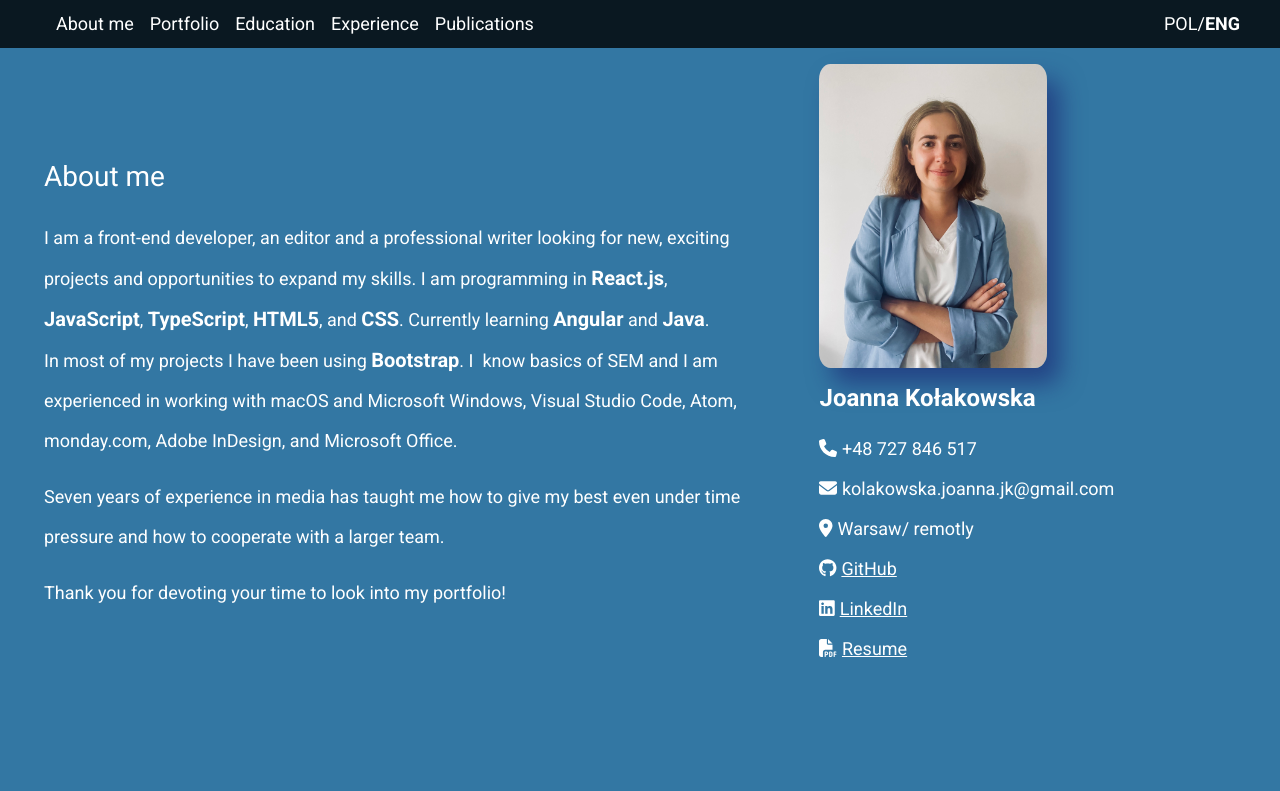
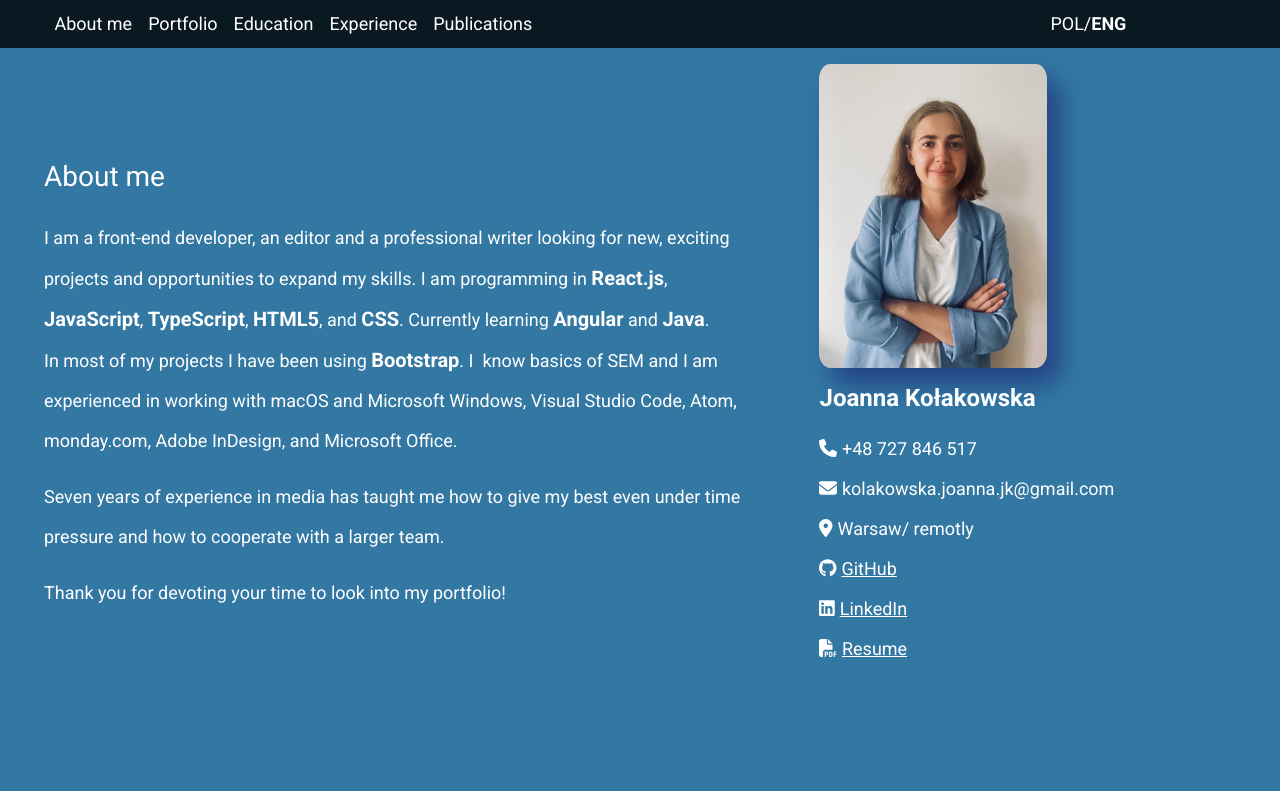
Before and after one commit to Tou24601/resume, a React (Create React App) app: page / in a window 1280 px wide. Shown: the top 791 px of the page. Built offline with nearby package versions, Linux system fonts and the light colour scheme.

Commit message:
fix header padding

```diff
--- a/src/App.css
+++ b/src/App.css
@@ -87,7 +87,7 @@ ul {
   }
 
   .header {
-    padding: 0px 5vh;
+    padding: 0px 12vw 0px 3vw;
   }
 
   .large-nav {
```
